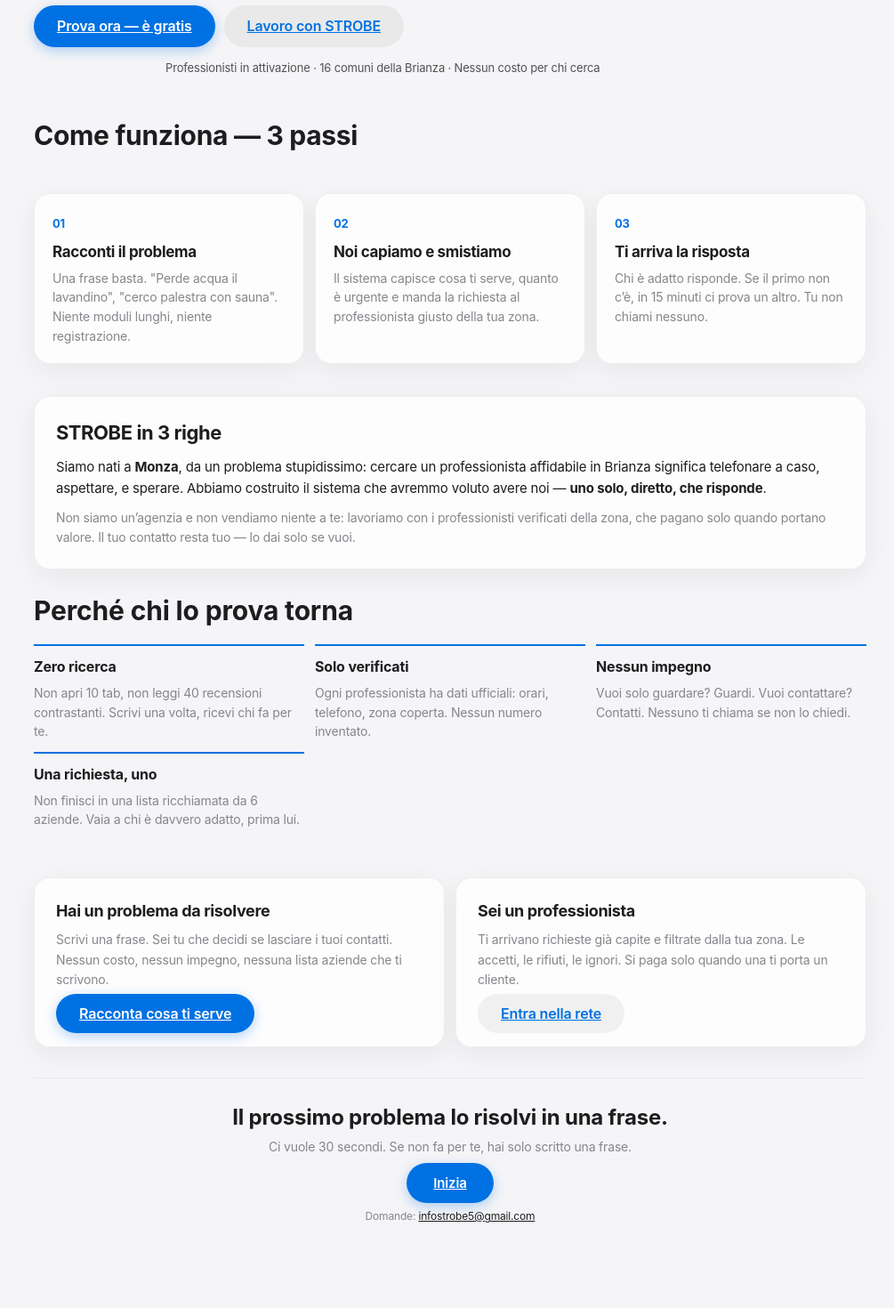
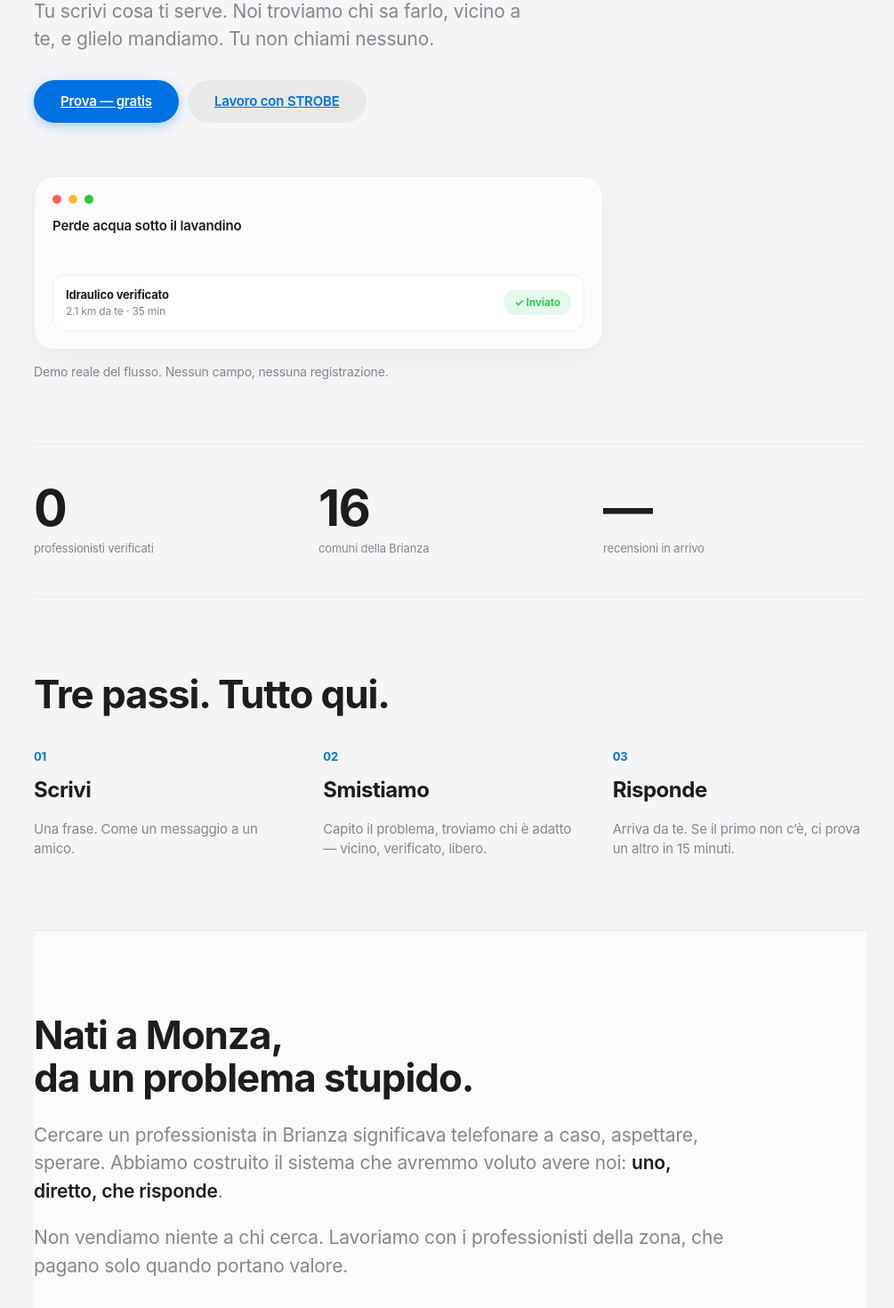
Before and after one commit to donaldkevin765-maker/smart-lead-routing, a Next.js app: page /landing in a window 1280 px wide. Shown: the part 380-1850 px from the top of the page at 89% size, without its empty margins (134-1139 px from the left). Built offline with nearby package versions, Linux system fonts and the light colour scheme; no server answers; the database is empty.

Commit message:
Landing Apple-minimal: hero 1 frase, demo live smistamento, contatori reveal, una cosa per sezione

```diff
--- a/src/app/landing/page.tsx
+++ b/src/app/landing/page.tsx
@@ -1,17 +1,18 @@
 import type { Metadata } from 'next';
 import Link from 'next/link';
 import { getSupabaseServer } from '@/lib/supabase';
+import { Reveal, Counter, RouteDemo } from '@/components/LandingBits';
 
 export const metadata: Metadata = {
-  title: 'STROBE — Chi siamo | Trova chi ti risolve il problema, a Monza Brianza',
-  description: 'STROBE collega chi ha un problema a chi sa risolverlo, nella zona giusta e al momento giusto. Nessuna ricerca, nessuna telefonata a caso.',
+  title: 'STROBE — Chi siamo | Il problema giusto, alla persona giusta',
+  description: 'Scrivi cosa ti serve. STROBE trova il professionista verificato più vicino e te lo manda. Monza Brianza.',
   alternates: { canonical: 'https://smart-lead-routing.vercel.app/landing' },
 };
 
-/** Landing: chi siamo + perché fidarsi, in modo implicito (nessuna pressione di vendita) */
+/** Landing minimal Apple-style: whitespace, tipografia grande, una cosa per sezione, demo live */
 export default async function LandingPage() {
   const sb = getSupabaseServer();
-  let partnerN = 0, reviewN = 0, avg = 0, comuniN = 0;
+  let partnerN = 0, reviewN = 0, avg = 0;
   try {
     const [{ count: pn }, rev] = await Promise.all([
       sb.from('partners').select('id', { count: 'exact', head: true }).eq('is_active', true),
@@ -21,20 +22,22 @@
     const rows = (rev.data || []) as { rating: number }[];
     reviewN = rows.length;
     avg = rows.length ? Math.round((rows.reduce((s, r) => s + r.rating, 0) / rows.length) * 10) / 10 : 0;
-    comuniN = 16;
   } catch {}
 
+  const s = { fontSize: 'clamp(38px,8vw,88px)', fontWeight: 700, letterSpacing: '-0.035em', lineHeight: 1.02, margin: 0 } as const;
+  const h2 = { fontSize: 'clamp(26px,4vw,44px)', fontWeight: 700, letterSpacing: '-0.025em', lineHeight: 1.1, margin: 0 } as const;
+  const lead = { fontSize: 'clamp(16px,2vw,21px)', color: 'var(--muted)', lineHeight: 1.5, fontWeight: 400 } as const;
+
   const steps = [
-    { n: '01', t: 'Racconti il problema', d: 'Una frase basta. "Perde acqua il lavandino", "cerco palestra con sauna". Niente moduli lunghi, niente registrazione.' },
-    { n: '02', t: 'Noi capiamo e smistiamo', d: 'Il sistema capisce cosa ti serve, quanto è urgente e manda la richiesta al professionista giusto della tua zona.' },
-    { n: '03', t: 'Ti arriva la risposta', d: 'Chi è adatto risponde. Se il primo non c’è, in 15 minuti ci prova un altro. Tu non chiami nessuno.' },
+    { n: '01', t: 'Scrivi', d: 'Una frase. Come un messaggio a un amico.' },
+    { n: '02', t: 'Smistiamo', d: 'Capito il problema, troviamo chi è adatto — vicino, verificato, libero.' },
+    { n: '03', t: 'Risponde', d: 'Arriva da te. Se il primo non c’è, ci prova un altro in 15 minuti.' },
   ];
 
-  const triggers = [
-    { t: 'Zero ricerca', d: 'Non apri 10 tab, non leggi 40 recensioni contrastanti. Scrivi una volta, ricevi chi fa per te.' },
-    { t: 'Solo verificati', d: 'Ogni professionista ha dati ufficiali: orari, telefono, zona coperta. Nessun numero inventato.' },
-    { t: 'Nessun impegno', d: 'Vuoi solo guardare? Guardi. Vuoi contattare? Contatti. Nessuno ti chiama se non lo chiedi.' },
-    { t: 'Una richiesta, uno', d: 'Non finisci in una lista ricchiamata da 6 aziende. Vaia a chi è davvero adatto, prima lui.' },
+  const pillars = [
+    { t: 'Solo chi esiste', d: 'Ogni scheda ha orari e telefono presi dal canale ufficiale. Niente fantasia.' },
+    { t: 'Una richiesta, una persona', d: 'Non finisci in cinque liste. Vai a chi fa per te, e basta.' },
+    { t: 'Tu decidi i contatti', d: 'Guardare è libero. I tuoi dati li dai solo quando vuoi essere richiamato.' },
   ];
 
   return (
@@ -45,100 +48,130 @@
         mainEntity: { '@type': 'Organization', name: 'STROBE', email: 'infostrobe5@gmail.com', areaServed: 'Monza e Brianza, Italia' },
       }) }} />
 
-      {/* HERO — domanda che risuona, nessuna vendita */}
-      <section className="hero" style={{ textAlign: 'left', padding: '28px 0 8px' }}>
-        <p style={{ fontSize: 13, letterSpacing: '0.14em', textTransform: 'uppercase', color: 'var(--accent)', fontWeight: 650, margin: 0 }}>Chi siamo</p>
-        <h1 style={{ fontSize: 'clamp(30px,5.5vw,54px)', lineHeight: 1.08, margin: '10px 0 0', letterSpacing: '-0.02em', fontWeight: 700 }}>
-          Quante ore hai perso<br />a cercare qualcuno<br />che ti risolvesse un problema?
-        </h1>
-        <p style={{ fontSize: 'clamp(16px,2vw,19px)', lineHeight: 1.55, color: 'var(--muted)', maxWidth: 640, margin: '16px 0 0' }}>
-          Noi facciamo l&rsquo;opposto: tu scrivi cosa ti serve, e il professionista giusto arriva da te.
-          Zona giusta, momento giusto, dati verificati.
-        </p>
-        <div style={{ display: 'flex', gap: 10, marginTop: 22, flexWrap: 'wrap' }}>
-          <Link href="/" className="btn" style={{ borderRadius: 999 }}>Prova ora — è gratis</Link>
-          <Link href="/partner" className="btn btn-secondary" style={{ borderRadius: 999 }}>Lavoro con STROBE</Link>
+      {/* 1 — HERO: una sola frase enorme */}
+      <section style={{ padding: '56px 0 40px', maxWidth: 900 }}>
+        <Reveal as="p" delay={0}>
+          <span style={{ fontSize: 12, letterSpacing: '0.16em', textTransform: 'uppercase', color: 'var(--accent)', fontWeight: 650 }}>Chi siamo</span>
+        </Reveal>
+        <Reveal as="h1" delay={60}><span style={s}>Il problema giusto,<br />alla persona giusta.</span></Reveal>
+        <Reveal as="p" delay={160}>
+          <span style={{ ...lead, display: 'block', maxWidth: 560, marginTop: 20 }}>
+            Tu scrivi cosa ti serve. Noi troviamo chi sa farlo, vicino a te, e glielo mandiamo.
+            Tu non chiami nessuno.
+          </span>
+        </Reveal>
+        <Reveal delay={260}>
+          <div style={{ display: 'flex', gap: 10, marginTop: 30, flexWrap: 'wrap' }}>
+            <Link href="/" className="btn" style={{ borderRadius: 999, padding: '13px 30px', fontSize: 15 }}>Prova — gratis</Link>
+            <Link href="/partner" className="btn btn-secondary" style={{ borderRadius: 999, padding: '13px 30px', fontSize: 15 }}>Lavoro con STROBE</Link>
           </div>
-        {/* Prova sociale silenziosa, non invasiva */}
-        <p className="muted" style={{ fontSize: 13, marginTop: 14 }}>
-          {partnerN > 0 ? `${partnerN} professionisti attivi` : 'Professionisti in attivazione'} · {comuniN} comuni della Brianza
-          {reviewN > 0 && avg > 0 ? ` · ★ ${avg} su ${reviewN} recensioni` : ''} · Nessun costo per chi cerca
-        </p>
+        </Reveal>
       </section>
 
-      {/* MECCANISMO — 3 passi, il cervello capisce subito */}
-      <section style={{ margin: '36px 0' }}>
-        <h2 style={{ fontSize: 'clamp(22px,3vw,30px)', margin: '0 0 18px', letterSpacing: '-0.01em' }}>Come funziona — 3 passi</h2>
-        <div style={{ display: 'grid', gap: 12, gridTemplateColumns: 'repeat(auto-fit,minmax(230px,1fr))' }}>
-          {steps.map((s) => (
-            <div key={s.n} className="card" style={{ padding: 20 }}>
-              <span style={{ fontSize: 13, fontWeight: 700, color: 'var(--accent)' }}>{s.n}</span>
-              <h3 style={{ fontSize: 17, margin: '8px 0 6px' }}>{s.t}</h3>
-              <p className="muted" style={{ fontSize: 14, lineHeight: 1.55, margin: 0 }}>{s.d}</p>
+      {/* 2 — DEMO LIVE: l'unico "feature" che serve */}
+      <section style={{ padding: '20px 0 56px', maxWidth: 640 }}>
+        <Reveal delay={0}><RouteDemo /></Reveal>
+        <Reveal delay={120}>
+          <p style={{ ...lead, fontSize: 14, marginTop: 14 }}>Demo reale del flusso. Nessun campo, nessuna registrazione.</p>
+        </Reveal>
+      </section>
+
+      {/* 3 — NUMERI: prova, non promessa */}
+      <section style={{ borderTop: '1px solid var(--card-border)', borderBottom: '1px solid var(--card-border)', padding: '44px 0', display: 'grid', gap: 24, gridTemplateColumns: 'repeat(auto-fit,minmax(150px,1fr))' }}>
+        {[
+          { n: <Counter to={partnerN} />, l: 'professionisti verificati' },
+          { n: <Counter to={16} />, l: 'comuni della Brianza' },
+          { n: reviewN > 0 ? <><Counter to={reviewN} /></> : '—', l: reviewN > 0 ? `recensioni · ★ ${avg}` : 'recensioni in arrivo' },
+        ].map((x, i) => (
+          <Reveal key={i} delay={i * 90}>
+            <div>
+              <div style={{ fontSize: 'clamp(34px,5vw,56px)', fontWeight: 700, letterSpacing: '-0.03em', lineHeight: 1 }}>{x.n}</div>
+              <div style={{ fontSize: 13, color: 'var(--muted)', marginTop: 8 }}>{x.l}</div>
             </div>
+          </Reveal>
+        ))}
+      </section>
+
+      {/* 4 — TRE PASSI: una parola per titolo */}
+      <section style={{ padding: '64px 0' }}>
+        <Reveal as="h2" delay={0}><span style={h2}>Tre passi. Tutto qui.</span></Reveal>
+        <div style={{ display: 'grid', gap: 40, marginTop: 36, gridTemplateColumns: 'repeat(auto-fit,minmax(220px,1fr))' }}>
+          {steps.map((x, i) => (
+            <Reveal key={x.n} delay={i * 110}>
+              <div>
+                <div style={{ fontSize: 13, fontWeight: 700, color: 'var(--accent)' }}>{x.n}</div>
+                <h3 style={{ fontSize: 24, fontWeight: 650, letterSpacing: '-0.02em', margin: '10px 0 8px' }}>{x.t}</h3>
+                <p style={{ ...lead, fontSize: 15 }}>{x.d}</p>
+              </div>
+            </Reveal>
           ))}
         </div>
       </section>
 
-      {/* IDENTITÀ — chi siamo in 3 righe vere */}
-      <section className="card" style={{ padding: 24, margin: '10px 0 24px' }}>
-        <h2 style={{ fontSize: 22, margin: '0 0 10px' }}>STROBE in 3 righe</h2>
-        <p style={{ fontSize: 15, lineHeight: 1.6, margin: '0 0 10px' }}>
-          Siamo nati a <strong>Monza</strong>, da un problema stupidissimo: cercare un professionista affidabile
-          in Brianza significa telefonare a caso, aspettare, e sperare. Abbiamo costruito il sistema che avremmo
-          voluto avere noi — <strong>uno solo, diretto, che risponde</strong>.
+      {/* 5 — IDENTITÀ: poche parole, grandi */}
+      <section style={{ background: '#fbfbfd', borderTop: '1px solid var(--card-border)', borderBottom: '1px solid var(--card-border)', padding: '72px 0' }}>
+        <div style={{ maxWidth: 780 }}>
+          <Reveal as="h2" delay={0}>
+            <span style={{ ...h2, display: 'block' }}>Nati a Monza,<br />da un problema stupido.</span>
+          </Reveal>
+          <Reveal delay={100}>
+            <p style={{ ...lead, marginTop: 24 }}>
+              Cercare un professionista in Brianza significava telefonare a caso, aspettare, sperare.
+              Abbiamo costruito il sistema che avremmo voluto avere noi: <strong style={{ color: 'var(--text)', fontWeight: 600 }}>uno, diretto, che risponde</strong>.
             </p>
-        <p className="muted" style={{ fontSize: 14, lineHeight: 1.6, margin: 0 }}>
-          Non siamo un&rsquo;agenzia e non vendiamo niente a te: lavoriamo con i professionisti verificati della zona,
-          che pagano solo quando portano valore. Il tuo contatto resta tuo — lo dai solo se vuoi.
+          </Reveal>
+          <Reveal delay={180}>
+            <p style={{ ...lead, marginTop: 14 }}>
+              Non vendiamo niente a chi cerca. Lavoriamo con i professionisti della zona,
+              che pagano solo quando portano valore.
             </p>
+          </Reveal>
+        </div>
       </section>
 
-      {/* PERCHÉ FUNZIONA — benefizi senza pressione */}
-      <section style={{ margin: '10px 0 30px' }}>
-        <h2 style={{ fontSize: 'clamp(22px,3vw,30px)', margin: '0 0 16px' }}>Perché chi lo prova torna</h2>
-        <div style={{ display: 'grid', gap: 12, gridTemplateColumns: 'repeat(auto-fit,minmax(240px,1fr))' }}>
-          {triggers.map((x) => (
-            <div key={x.t} style={{ borderTop: '2px solid var(--accent)', paddingTop: 12 }}>
-              <h3 style={{ fontSize: 16, margin: '0 0 6px' }}>{x.t}</h3>
-              <p className="muted" style={{ fontSize: 14, lineHeight: 1.55, margin: 0 }}>{x.d}</p>
+      {/* 6 — TRE PILASTRI: niente card, solo linee */}
+      <section style={{ padding: '64px 0' }}>
+        <div style={{ display: 'grid', gap: 34, gridTemplateColumns: 'repeat(auto-fit,minmax(240px,1fr))' }}>
+          {pillars.map((x, i) => (
+            <Reveal key={x.t} delay={i * 100}>
+              <div style={{ borderTop: '1px solid var(--text)', paddingTop: 16 }}>
+                <h3 style={{ fontSize: 17, fontWeight: 650, margin: '0 0 8px', letterSpacing: '-0.01em' }}>{x.t}</h3>
+                <p style={{ ...lead, fontSize: 14 }}>{x.d}</p>
               </div>
+            </Reveal>
           ))}
         </div>
       </section>
 
-      {/* CHI USA STROBE — due porte, nessuna pressione */}
-      <section style={{ display: 'grid', gap: 12, gridTemplateColumns: 'repeat(auto-fit,minmax(260px,1fr))', marginBottom: 34 }}>
-        <div className="card" style={{ padding: 24 }}>
-          <h3 style={{ margin: '0 0 8px', fontSize: 18 }}>Hai un problema da risolvere</h3>
-          <p className="muted" style={{ fontSize: 14, lineHeight: 1.6, margin: '0 0 14px' }}>
-            Scrivi una frase. Sei tu che decidi se lasciare i tuoi contatti. Nessun costo, nessun impegno,
-            nessuna lista aziende che ti scrivono.
-          </p>
-          <Link href="/" className="btn" style={{ borderRadius: 999 }}>Racconta cosa ti serve</Link>
+      {/* 7 — DUE PORTE */}
+      <section style={{ display: 'grid', gap: 16, gridTemplateColumns: 'repeat(auto-fit,minmax(280px,1fr))', paddingBottom: 64 }}>
+        {[
+          { t: 'Hai un problema', d: 'Una frase, 30 secondi. Guardare è libero, contattare è tua scelta.', cta: 'Racconta cosa ti serve', href: '/', primary: true },
+          { t: 'Sei un professionista', d: 'Richieste già capite, dalla tua zona. Si paga solo quando porta un cliente.', cta: 'Entra nella rete', href: '/partner', primary: false },
+        ].map((x, i) => (
+          <Reveal key={x.t} delay={i * 120}>
+            <div className="card" style={{ padding: 28, height: '100%', display: 'flex', flexDirection: 'column', gap: 10 }}>
+              <h3 style={{ fontSize: 21, fontWeight: 650, letterSpacing: '-0.02em', margin: 0 }}>{x.t}</h3>
+              <p style={{ ...lead, fontSize: 14, flex: 1 }}>{x.d}</p>
+              <div>
+                <Link href={x.href} className={x.primary ? 'btn' : 'btn btn-secondary'} style={{ borderRadius: 999, padding: '11px 24px', fontSize: 14 }}>{x.cta}</Link>
               </div>
-        <div className="card" style={{ padding: 24 }}>
-          <h3 style={{ margin: '0 0 8px', fontSize: 18 }}>Sei un professionista</h3>
-          <p className="muted" style={{ fontSize: 14, lineHeight: 1.6, margin: '0 0 14px' }}>
-            Ti arrivano richieste già capite e filtrate dalla tua zona. Le accetti, le rifiuti, le ignori.
-            Si paga solo quando una ti porta un cliente.
-          </p>
-          <Link href="/partner" className="btn btn-secondary" style={{ borderRadius: 999 }}>Entra nella rete</Link>
             </div>
+          </Reveal>
+        ))}
       </section>
 
-      {/* CHIUSA — invito morbido, zero urgenza finti */}
-      <section style={{ textAlign: 'center', padding: '26px 0 40px', borderTop: '1px solid var(--card-border)' }}>
-        <p style={{ fontSize: 'clamp(18px,2.6vw,24px)', fontWeight: 650, margin: '0 0 6px', letterSpacing: '-0.01em' }}>
-          Il prossimo problema lo risolvi in una frase.
+      {/* 8 — CHIUSA */}
+      <section style={{ textAlign: 'center', padding: '56px 0 72px', borderTop: '1px solid var(--card-border)' }}>
+        <Reveal as="h2" delay={0}><span style={{ ...h2, display: 'block' }}>Il prossimo problema<br />lo risolvi in una frase.</span></Reveal>
+        <Reveal delay={120}>
+          <div style={{ marginTop: 28 }}>
+            <Link href="/" className="btn" style={{ borderRadius: 999, padding: '15px 42px', fontSize: 16 }}>Inizia</Link>
+          </div>
+          <p style={{ fontSize: 13, color: 'var(--muted)', marginTop: 18 }}>
+            Domande? <a href="mailto:infostrobe5@gmail.com" style={{ color: 'var(--text)' }}>infostrobe5@gmail.com</a>
           </p>
-        <p className="muted" style={{ fontSize: 14, margin: '0 0 18px' }}>
-          Ci vuole 30 secondi. Se non fa per te, hai solo scritto una frase.
-        </p>
-        <Link href="/" className="btn" style={{ borderRadius: 999, padding: '13px 30px', fontSize: 15 }}>Inizia</Link>
-        <p className="muted" style={{ fontSize: 12, marginTop: 16 }}>
-          Domande: <a href="mailto:infostrobe5@gmail.com" style={{ color: 'var(--text)' }}>infostrobe5@gmail.com</a>
-        </p>
+        </Reveal>
       </section>
     </div>
   );
--- /dev/null
+++ b/src/components/LandingBits.tsx
@@ -0,0 +1,97 @@
+'use client';
+import { useEffect, useRef, useState, type ReactNode } from 'react';
+
+/** Reveal allo scroll — supporta prefers-reduced-motion */
+export function Reveal({ children, delay = 0, as: Tag = 'div' }: { children: ReactNode; delay?: number; as?: 'div' | 'section' | 'h1' | 'p' }) {
+  const ref = useRef<HTMLElement>(null);
+  const [on, setOn] = useState(false);
+  useEffect(() => {
+    const el = ref.current;
+    if (!el) return;
+    const io = new IntersectionObserver(([e]) => { if (e.isIntersecting) { setOn(true); io.disconnect(); } }, { threshold: 0.15 });
+    io.observe(el);
+    return () => io.disconnect();
+  }, []);
+  return (
+    <Tag ref={ref as never} style={{
+      opacity: on ? 1 : 0, transform: on ? 'none' : 'translateY(18px)',
+      transition: `opacity .7s cubic-bezier(.16,1,.3,1) ${delay}ms, transform .7s cubic-bezier(.16,1,.3,1) ${delay}ms`,
+    }}>{children}</Tag>
+  );
+}
+
+/** Contatore stile Apple — conta al primo reveal */
+export function Counter({ to, suffix = '' }: { to: number; suffix?: string }) {
+  const ref = useRef<HTMLSpanElement>(null);
+  const [n, setN] = useState(0);
+  useEffect(() => {
+    const el = ref.current;
+    if (!el) return;
+    const io = new IntersectionObserver(([e]) => {
+      if (!e.isIntersecting) return;
+      io.disconnect();
+      const start = performance.now(), dur = 1100;
+      const tick = (t: number) => {
+        const p = Math.min(1, (t - start) / dur);
+        setN(Math.round(to * (1 - Math.pow(1 - p, 3))));
+        if (p < 1) requestAnimationFrame(tick);
+      };
+      requestAnimationFrame(tick);
+    }, { threshold: 0.5 });
+    io.observe(el);
+    return () => io.disconnect();
+  }, [to]);
+  return <span ref={ref}>{n}{suffix}</span>;
+}
+
+/** Demo live: la richiesta viene smistata in tempo reale (proof, non promessa) */
+export function RouteDemo() {
+  const scenario = [
+    { text: 'Perde acqua sotto il lavandino', who: 'Idraulico', dist: '2.1 km', eta: '35 min' },
+    { text: 'Chiedo tolettatura per il mio cane', who: 'Toelettatura', dist: '1.4 km', eta: 'su appuntamento' },
+    { text: 'Freni che stridono, serve meccanico', who: 'Meccanico', dist: '3.8 km', eta: 'oggi pomeriggio' },
+  ];
+  const [i, setI] = useState(0);
+  const [typed, setTyped] = useState('');
+  const [phase, setPhase] = useState<'typing' | 'routing' | 'done'>('typing');
+
+  useEffect(() => {
+    const s = scenario[i].text;
+    let c = 0, timer: ReturnType<typeof setTimeout>;
+    const step = () => {
+      if (c <= s.length) { setTyped(s.slice(0, c)); c++; timer = setTimeout(step, 38); }
+      else { setPhase('routing'); timer = setTimeout(() => { setPhase('done'); timer = setTimeout(reset, 3400); }, 850); }
+    };
+    const reset = () => { setPhase('typing'); setTyped(''); setI((v) => (v + 1) % scenario.length); };
+    setTyped(''); setPhase('typing');
+    timer = setTimeout(step, 500);
+    return () => clearTimeout(timer);
+  }, [i]);
+
+  const s = scenario[i];
+  return (
+    <div style={{ border: '1px solid var(--card-border)', borderRadius: 22, padding: 20, background: '#fbfbfd', boxShadow: '0 12px 40px rgba(0,0,0,.05)' }}>
+      <div style={{ display: 'flex', gap: 8, marginBottom: 14 }}>
+        <span style={{ width: 10, height: 10, borderRadius: 99, background: '#ff5f57' }} />
+        <span style={{ width: 10, height: 10, borderRadius: 99, background: '#febc2e' }} />
+        <span style={{ width: 10, height: 10, borderRadius: 99, background: '#28c840' }} />
+      </div>
+      <div style={{ minHeight: 54, fontSize: 15, fontWeight: 600, letterSpacing: '-0.01em' }}>
+        {typed}<span style={{ opacity: phase === 'typing' ? 1 : 0, borderRight: '2px solid var(--accent)', marginLeft: 1 }} />
+      </div>
+      <div style={{ marginTop: 12, opacity: phase === 'routing' ? 0.4 : 1, transform: phase === 'routing' ? 'scale(.98)' : 'none', transition: '.35s' }}>
+        {phase !== 'typing' && (
+          <div style={{ display: 'flex', justifyContent: 'space-between', alignItems: 'center', gap: 10, flexWrap: 'wrap', background: '#fff', border: '1px solid var(--card-border)', borderRadius: 14, padding: '12px 14px' }}>
+            <div>
+              <div style={{ fontSize: 13, fontWeight: 650 }}>{s.who} verificato</div>
+              <div style={{ fontSize: 12, color: 'var(--muted)' }}>{s.dist} da te · {s.eta}</div>
+            </div>
+            <span style={{ fontSize: 12, fontWeight: 650, color: '#34c759', background: 'rgba(52,199,89,.12)', padding: '5px 12px', borderRadius: 99 }}>
+              {phase === 'done' ? '✓ Inviato' : 'Smistamento…'}
+            </span>
+          </div>
+        )}
+      </div>
+    </div>
+  );
+}
```
Lines whose indentation alone changed are shown as unchanged.
